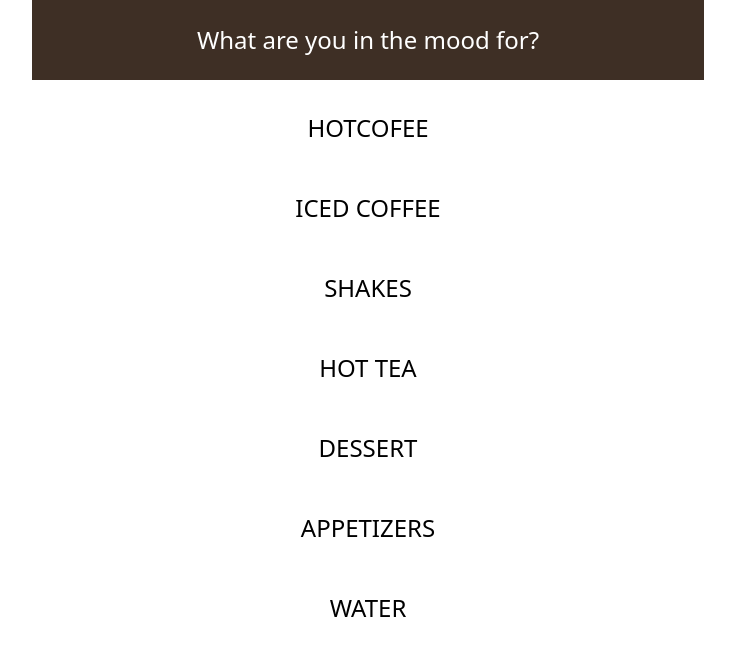
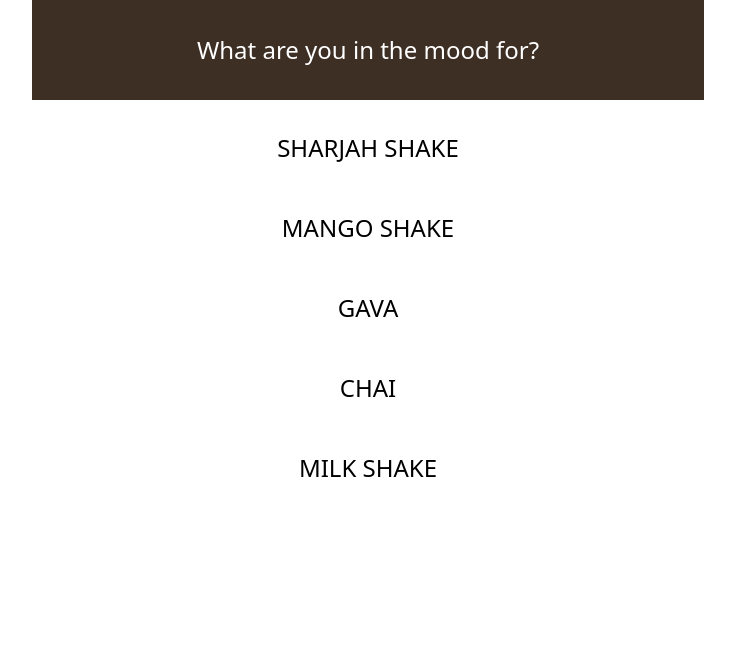
Before and after one commit to mharisgh/my-corner-cafe, a Next.js app: page /category in a window 1280 px wide. Shown: the top 656 px of the page, without its empty margins (272-1007 px from the left). Built offline with nearby package versions, Linux system fonts and the light colour scheme.

Commit message:
constant

```diff
--- a/app/category/[id]/page.jsx
+++ /dev/null
@@ -1,13 +0,0 @@
-import React from 'react'
-
-function getCategory(id){
-  const res = fetch()
-}
-
-const categoryList = ({params}) => {
-  return (
-    <div>Items list here {params.categoryId}</div>
-  )
-}
-
-export default categoryList
--- /dev/null
+++ b/app/category/[itemsList]/page.jsx
@@ -0,0 +1,20 @@
+'use client'
+import React from 'react'
+import { menu } from '@/app/constant/page'
+
+const page = ({ params }) => {
+
+  if (params.itemsList == 'shakes') {
+    console.log(true)
+  }else{
+    console.log(false)
+  }
+
+  return (
+
+    <div>
+    </div>
+  )
+}
+
+export default page
--- /dev/null
+++ b/app/category/hotcoffee/page.jsx
@@ -0,0 +1,9 @@
+import React from 'react'
+
+const page = () => {
+  return (
+    <div>dsfsdffffff test</div>
+  )
+}
+
+export default page
--- /dev/null
+++ b/app/category/list/page.jsx
@@ -0,0 +1,24 @@
+'use client'
+import React from 'react'
+import { menu } from '@/app/constant/page'
+
+const categoryList = () => {
+
+  menu.map((data) => {
+    console.log(data)
+  })
+
+  return (
+    <div>
+      <div>
+
+      </div>
+      {/* {menu.map((data)=>(
+
+
+      ))} */}
+    </div>
+  )
+}
+
+export default categoryList
--- a/app/category/page.jsx
+++ b/app/category/page.jsx
@@ -1,10 +1,11 @@
 import React from 'react'
-
+import { menu } from '../constant/page'
+import Link from 'next/link'
 
 const menuItems =[
   {
     id:'1',
-    name:'hotcofee',
+    name:'hot coffee',
   },
   {
     id:'2',
@@ -34,11 +35,12 @@ const menuItems =[
 
 const page = () => {
   return (
-    <div className='slide-up max-w-2xl min-h-screen text-center mx-auto'>
-      <p className='py-6 text-white text-2xl bg-primary-500'>What are you in the mood for?</p>
-      <div className='flex flex-col gap-4 my-4 uppercase text-2xl font-medium'>
-        {menuItems.map((items)=>(
-        <p className='hover:bg-gray-100 py-4'>{items.name}</p>
+
+    <div className='max-w-2xl min-h-screen text-center mx-auto'>
+      <p className='h-[100px] flex justify-center items-center text-white text-2xl bg-primary-500'>What are you in the mood for?</p>
+      <div className='slide-up flex flex-col gap-4 my-4 uppercase text-2xl font-medium'>
+        {menu.map((data)=>(
+        <Link href={`category/${data.id}`} className='hover:bg-gray-100 py-4'>{data.name}</Link>
         ))}
       </div>
     </div>
--- /dev/null
+++ b/app/constant/page.js
@@ -0,0 +1,86 @@
+// 'use client'
+
+export const menu = [
+  {
+    id:0,
+    name:'sharjah shake',
+    category:'shakes'
+  },
+  {
+    id:1,
+    name:'mango shake',
+    category:'shakes'
+  },
+  {
+    id:2,
+    name:'gava',
+    category:'hotcoffee'
+  },
+  {
+    id:3,
+    name:'chai',
+    category:'hotcoffee'
+  },
+  {
+    id:4,
+    name:'milk shake',
+    category:'shakes'
+  },
+  // {
+  //   'id': 'hotcoffee',
+  //   'name': 'Hot Coffee',
+  //   'list':
+  //     [
+  //       {
+  //         "id": '1',
+  //         'img': '#',
+  //         'itemName': 'Lime Lava Cake',
+  //         'itemDescription': 'lorem ipsum etxt dummy dolar sit.',
+  //         'price': '75',
+  //       },
+  //       {
+  //         "id": '2',
+  //         'img': '#',
+  //         'itemName': 'whole wheat Cake',
+  //         'itemDescription': 'lorem ipsum etxt dummy dolar sit.',
+  //         'price': '75',
+  //       },
+  //       {
+  //         "id": '3',
+  //         'img': '#',
+  //         'itemName': 'molten lava dulce',
+  //         'itemDescription': 'lorem ipsum etxt dummy dolar sit.',
+  //         'price': '75',
+  //       },
+  //     ],
+  // },
+  // {
+  //   'id': 'icedcoffee',
+  //   'name': 'Iced Coffee',
+  //   'list':
+  //     [
+  //       {
+  //         "id": '1',
+  //         'img': '#',
+  //         'itemName': 'Gaavaa',
+  //         'itemDescription': 'lorem ipsum etxt dummy dolar sit.',
+  //         'price': '75',
+  //       },
+  //       {
+  //         "id": '2',
+  //         'img': '#',
+  //         'itemName': 'whole wheat Cake',
+  //         'itemDescription': 'lorem ipsum etxt dummy dolar sit.',
+  //         'price': '75',
+  //       },
+  //       {
+  //         "id": '3',
+  //         'img': '#',
+  //         'itemName': 'molten lava dulce',
+  //         'itemDescription': 'lorem ipsum etxt dummy dolar sit.',
+  //         'price': '75',
+  //       },
+  //     ],
+  // },
+
+]
--- a/app/page.js
+++ b/app/page.js
@@ -9,10 +9,10 @@ const loveLight = Love_Light({
 
 export default function Home() {
   return (
-    <main className="slide-up max-w-2xl min-h-screen  flex flex-col mx-auto justify-center items-center gap-4">
+    <main className="slide-up max-w-2xl min-h-screen mt-10 flex flex-col mx-auto items-center gap-4">
       <img className="max-w-[200px]  " src="/images/logo-mycorner.png" alt="logo" />
       <img className="max-w-[400px]" src="/images/menu-bg.webp" alt="menu" />
-      <Link href='/items-details' className="text-5xl hover:text-[#3e2f25]">
+      <Link href='/category' className="text-5xl hover:text-[#3e2f25]">
         <h1 className={loveLight.className}>Menu</h1>
       </Link>
     </main>
```
